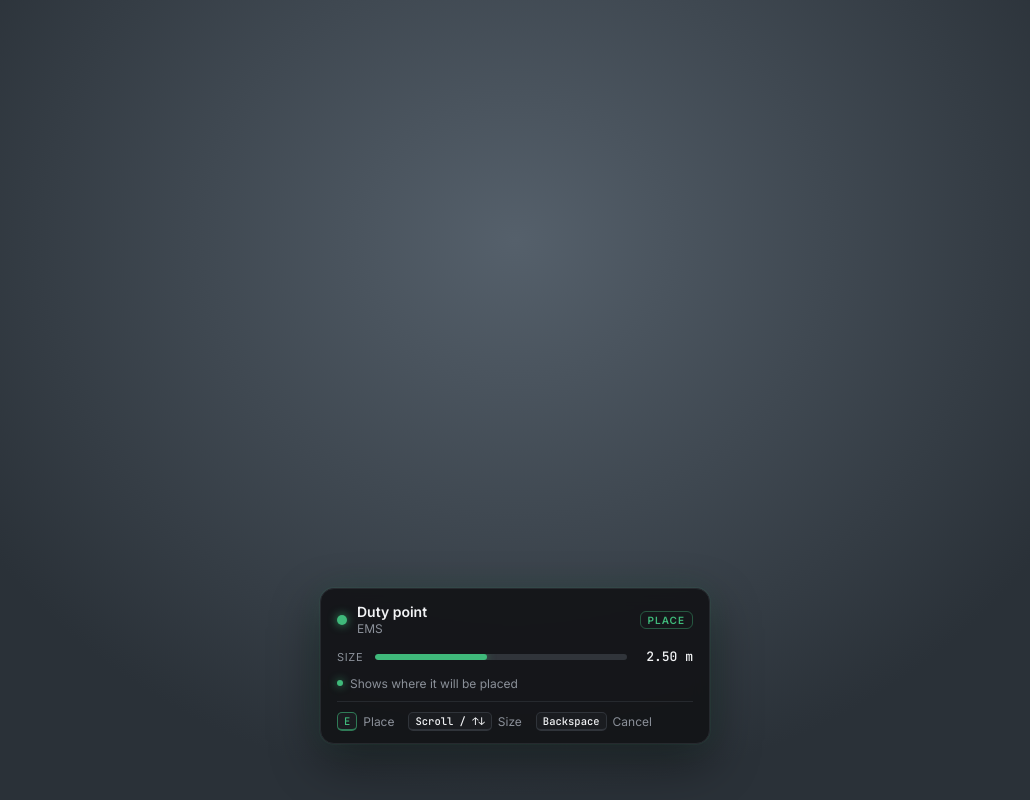
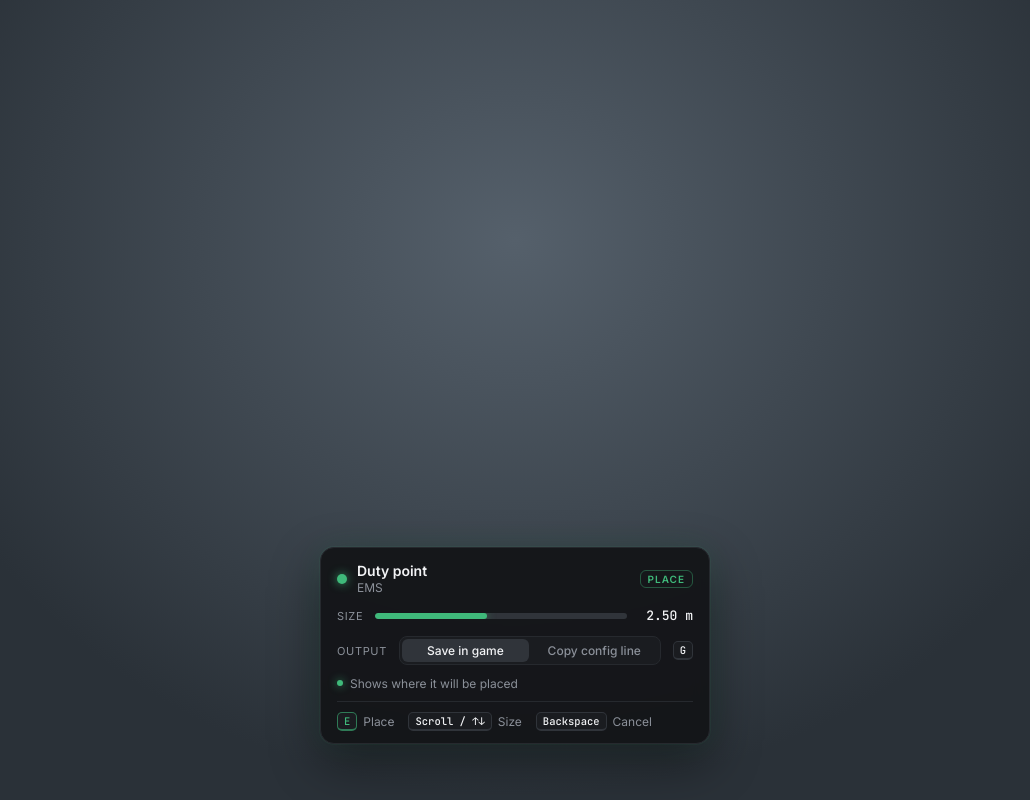
Before and after one commit to Strightblazing/blaze_bossmenu, a plain HTML site: page web/place.html in a window 1280 px wide. Shown: the whole page, without its empty margins (125-1155 px from the left). Drawn offline with Linux system fonts and the light colour scheme.

Commit message:
Placement: hide the HUD while placing (+ placing event), G toggles output to a copied config.lua line
Co-Authored-By: Claude Opus 5.5 <noreply@anthropic.com>

```diff
--- a/web/place.html
+++ b/web/place.html
@@ -4,8 +4,8 @@
 <title>Blaze Boss Menu · Placement</title>
 <!-- Placement card shown while placing, moving or resizing a point (client/placement.lua). Runs inside web/index.html,
      never takes the mouse. Open this file in a browser for a demo.
-     in: { action: 'place:show', mode: 'place'|'move'|'size', type, title, group, color: [r,g,b], size, resize }
-         { action: 'place:size', size } | { action: 'place:aim', ok } | { action: 'place:hide' } -->
+     in: { action: 'place:show', mode: 'place'|'move'|'size', type, title, group, color: [r,g,b], size, resize, canExport, exportOn }
+         { action: 'place:size', size } | { action: 'place:aim', ok } | { action: 'place:export', on } | { action: 'place:hide' } -->
 <link href="https://fonts.googleapis.com/css2?family=Inter:wght@400;500;600&family=JetBrains+Mono:wght@500&display=swap" rel="stylesheet">
 <style>
 :root{--panel:rgba(20,21,24,.94);--surface:#1a1c20;--line:#26292e;--line2:#30343a;--text:#f2f3f5;--muted:#8b9099;--faint:#5c616a;
@@ -39,12 +39,25 @@ body.demo{background:radial-gradient(ellipse at 50% 30%,#55606b,#2a3138 70%)}
 .keys span{display:flex;align-items:center;gap:6px}
 .k{font-family:var(--mono);font-size:10.5px;color:var(--text);border:1px solid var(--line2);border-bottom-width:2px;border-radius:5px;padding:1px 6px;background:var(--surface)}
 .keys .pri .k{border-color:rgba(var(--c),.6);color:rgb(var(--c))}
+/* output toggle: save in game or copy a config.lua line (G) */
+.out{margin-top:12px;display:grid;grid-template-columns:auto 1fr auto;align-items:center;gap:12px}
+.out[hidden]{display:none}
+.out small{font-size:11px;color:var(--muted);letter-spacing:.06em;text-transform:uppercase}
+.seg{display:grid;grid-template-columns:1fr 1fr;gap:2px;background:var(--surface);border:1px solid var(--line);border-radius:8px;padding:2px}
+.seg span{text-align:center;font-size:12px;font-weight:500;color:var(--muted);border-radius:6px;padding:4px 6px;transition:background .15s,color .15s}
+.seg span.on{background:var(--line2);color:var(--text)}
+.seg span.on.exp{background:rgba(var(--c),.18);color:rgb(var(--c))}
+.note{margin-top:8px;font-size:11.5px;color:var(--faint)}
+.note[hidden]{display:none}
 .shot .card{transition:none}
 </style></head>
 <body>
 <div class="card" id="card">
   <div class="top"><span class="dot"></span><div class="ttl"><b id="title">Duty point</b><small id="group">EMS</small></div><span class="mode" id="mode">Place</span></div>
   <div class="size"><small>Size</small><div class="track"><i id="bar"></i></div><span class="val" id="val">1.00 m</span></div>
+  <div class="out" id="out" hidden><small>Output</small>
+    <div class="seg"><span id="outSave">Save in game</span><span id="outExport" class="exp">Copy config line</span></div><span class="k">G</span></div>
+  <div class="note" id="note" hidden>Nothing is saved: the config.lua line goes to your clipboard and F8.</div>
   <div class="aim" id="aim"><i></i><span id="aimText">Aim at the spot</span></div>
   <div class="keys" id="keys"></div>
 </div>
@@ -55,8 +68,17 @@ let S = { mode: 'place', resize: true, size: 1 };
 
 function keys() {
   const k = (key, label, pri) => '<span' + (pri ? ' class="pri"' : '') + '><span class="k">' + key + '</span>' + label + '</span>';
-  const act = S.mode === 'size' ? 'Save' : (S.mode === 'move' ? 'Move here' : 'Place');
+  const act = S.exportOn ? 'Copy line' : (S.mode === 'size' ? 'Save' : (S.mode === 'move' ? 'Move here' : 'Place'));
   $('keys').innerHTML = k('E', act, true) + (S.resize ? k('Scroll / ↑↓', 'Size') : '') + k('Backspace', 'Cancel');
+}
+function output(on) {
+  S.exportOn = !!on;
+  $('out').hidden = !S.canExport;
+  $('outSave').classList.toggle('on', !S.exportOn);
+  $('outExport').classList.toggle('on', S.exportOn);
+  $('note').hidden = !(S.canExport && S.exportOn);
+  $('mode').textContent = S.exportOn ? 'Export' : (S.mode === 'size' ? 'Resize' : (S.mode === 'move' ? 'Move' : 'Place'));
+  keys();
 }
 function size(v, bump) {
   S.size = v;
@@ -76,8 +98,7 @@ function show(d) {
   document.documentElement.style.setProperty('--c', c.join(','));
   $('title').textContent = d.title || 'Point';
   $('group').textContent = d.group || '';
-  $('mode').textContent = S.mode === 'size' ? 'Resize' : (S.mode === 'move' ? 'Move' : 'Place');
-  size(S.size); aim(true); keys();
+  size(S.size); aim(true); output(S.exportOn);
   $('card').classList.add('show');
 }
 addEventListener('message', e => {
@@ -85,16 +106,18 @@ addEventListener('message', e => {
   if (d.action === 'place:show') show(d);
   else if (d.action === 'place:size') size(d.size, true);
   else if (d.action === 'place:aim') aim(!!d.ok);
+  else if (d.action === 'place:export') output(d.on);
   else if (d.action === 'place:hide') $('card').classList.remove('show');
 });
 
-/* demo in a normal browser: #move, #size, #noaim */
+/* demo in a normal browser: #move, #size, #noaim, #export (G toggles the output here too) */
 if (window.parent === window) {
   document.body.classList.add('demo');
   const h = location.hash.slice(1);
   if (h) document.body.classList.add('shot');
   show({ mode: h === 'move' ? 'move' : (h === 'size' ? 'size' : 'place'), title: h === 'size' ? 'Applications point' : 'Duty point', group: 'EMS',
-         color: h === 'size' ? [90, 169, 255] : [63, 185, 122], size: 1.25, resize: h !== 'move' });
+         color: h === 'size' ? [90, 169, 255] : [63, 185, 122], size: 1.25, resize: h !== 'move', canExport: h !== 'size', exportOn: h === 'export' });
+  addEventListener('keydown', e => { if (e.key.toLowerCase() === 'g' && S.canExport) output(!S.exportOn); });
   if (h === 'noaim') aim(false);
   if (!h) { let v = 1.25, dir = 1; setInterval(() => { v += 0.25 * dir; if (v >= 3 || v <= 0.75) dir = -dir; size(v, true); }, 900); }
 }
```
Also changed, not shown: 3 other files.
